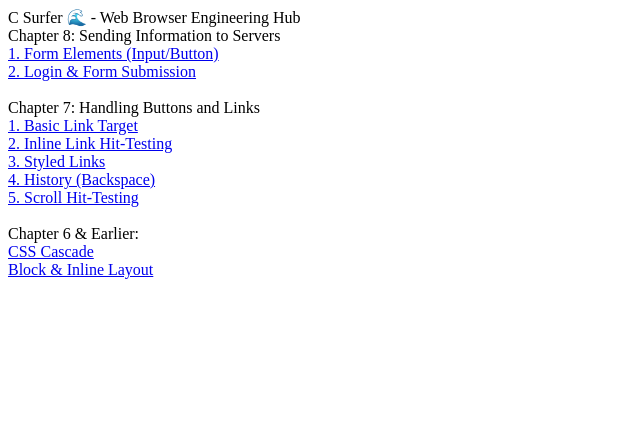
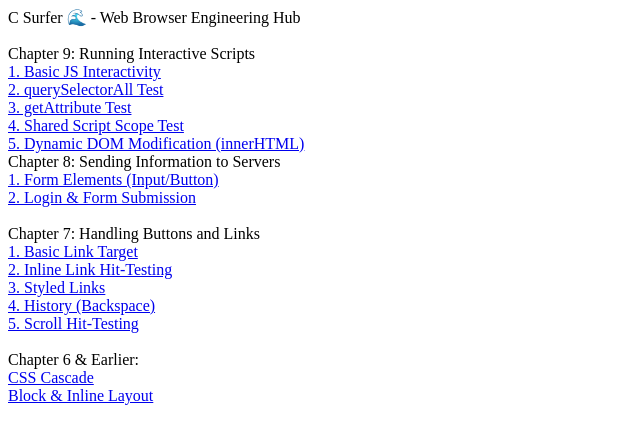
Before and after one commit to mohamedhany01/csurfer, a plain HTML site: page pages/index.html in a window 1280 px wide. Shown: the whole page, without its empty margins (0-640 px from the left). Drawn offline with Linux system fonts and the light colour scheme.

Commit message:
docs: update test index with Chapter 9 tests

```diff
--- a/pages/index.html
+++ b/pages/index.html
@@ -4,6 +4,26 @@
 <body>
   <div>
     C Surfer 🌊 - Web Browser Engineering Hub
+  </div>
+
+  <br>
+  <div>
+    Chapter 9: Running Interactive Scripts
+  </div>
+  <div>
+    <a href="ch9-test.html">1. Basic JS Interactivity</a>
+  </div>
+  <div>
+    <a href="test-js-query.html">2. querySelectorAll Test</a>
+  </div>
+  <div>
+    <a href="test-js-attr.html">3. getAttribute Test</a>
+  </div>
+  <div>
+    <a href="test-js-scope.html">4. Shared Script Scope Test</a>
+  </div>
+  <div>
+    <a href="test-js-dom-mod.html">5. Dynamic DOM Modification (innerHTML)</a>
   </div>
 
   <div>
```
